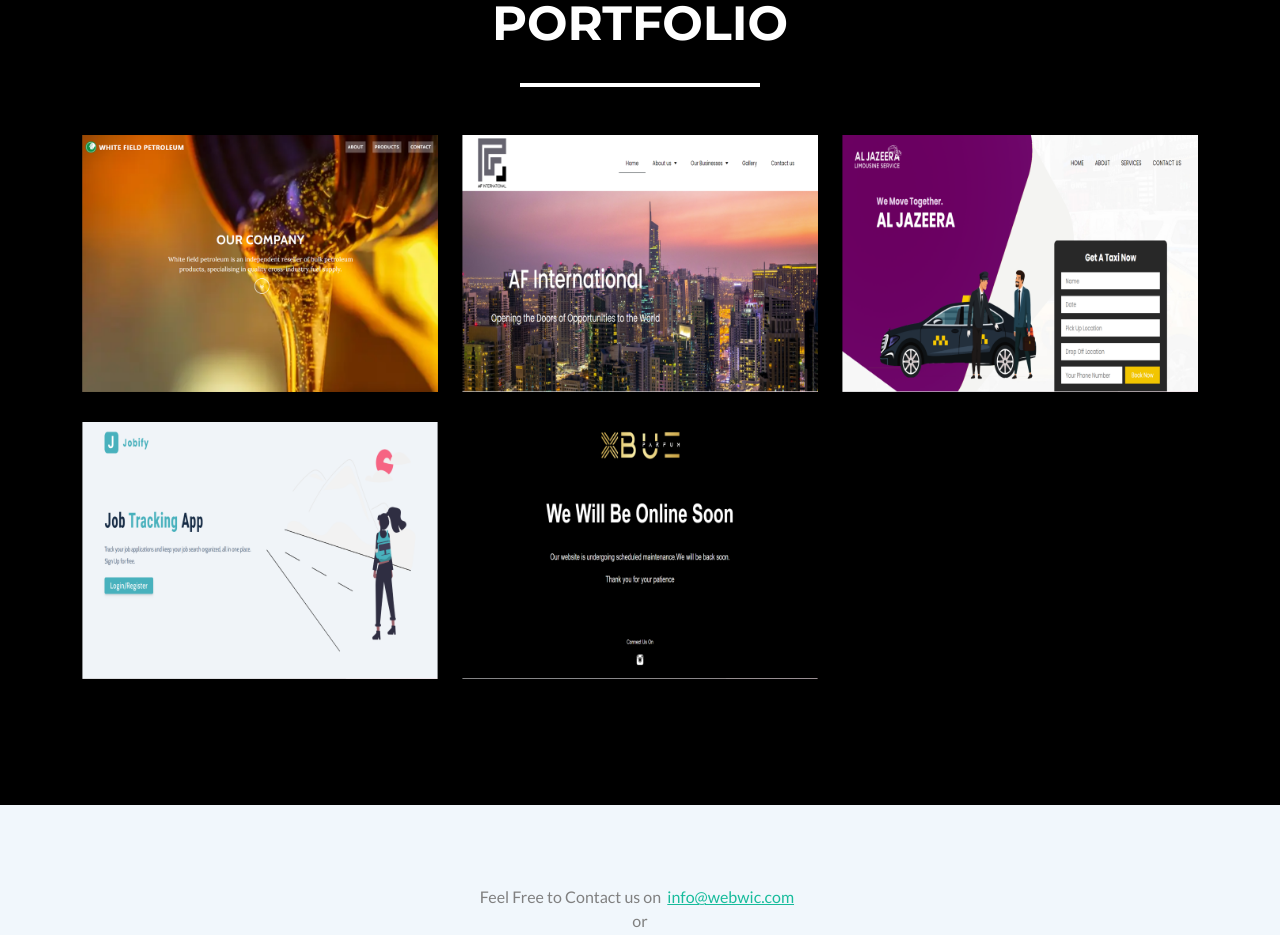
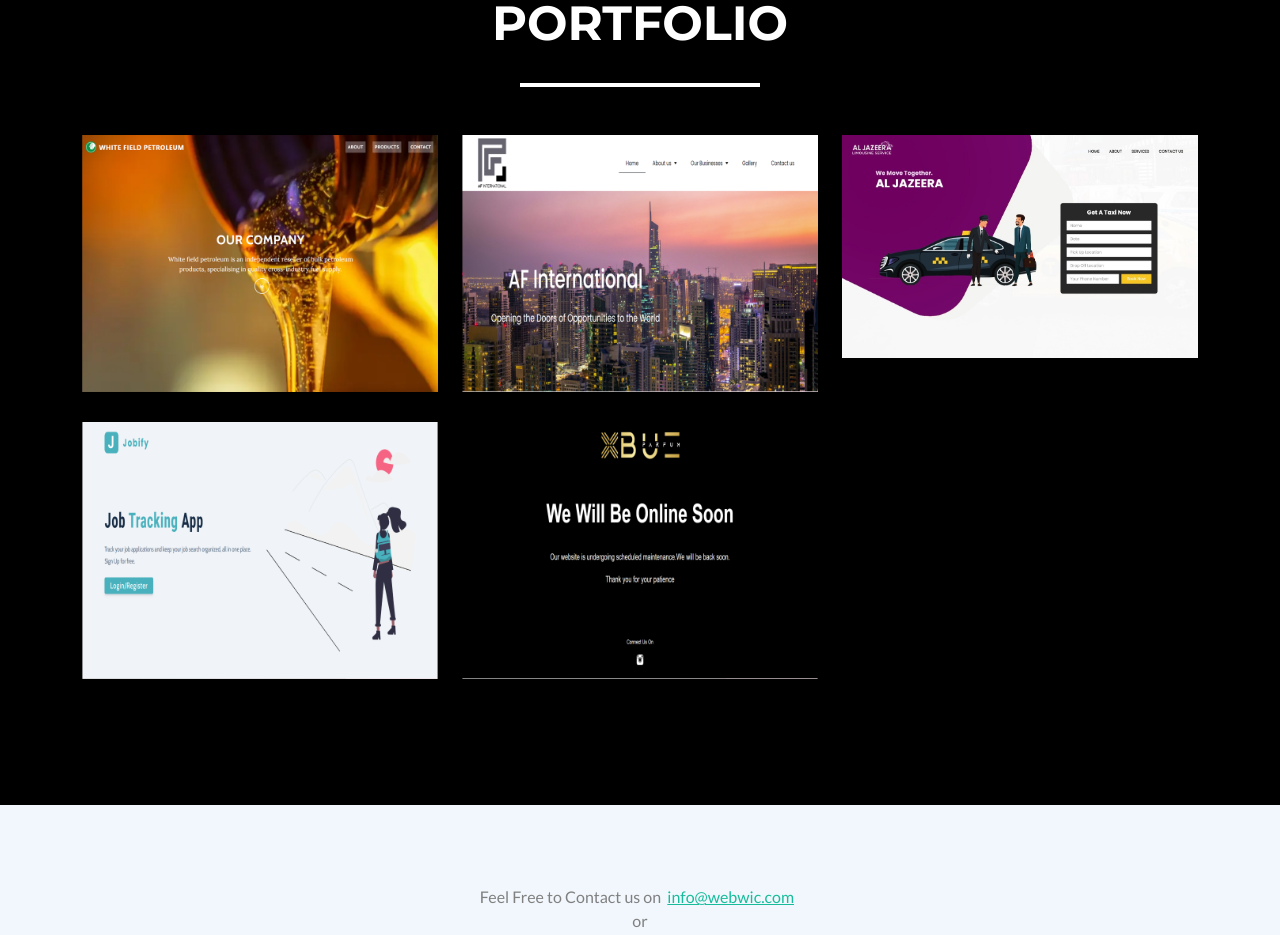
Before and after one commit to webwic/index, a website: page index.html in a window 1280 px wide. Shown: the part 3185-4120 px from the top of the page. Drawn offline with nearby package versions, Linux system fonts and the light colour scheme; files whose address does not match are found by name.

Commit message:
updated aljazeera pic

```diff
--- a/index.html
+++ b/index.html
@@ -331,7 +331,7 @@
                                         <path fill-rule="evenodd"
                                             d="M15 2a1 1 0 0 0-1-1H2a1 1 0 0 0-1 1v12a1 1 0 0 0 1 1h12a1 1 0 0 0 1-1V2zM0 2a2 2 0 0 1 2-2h12a2 2 0 0 1 2 2v12a2 2 0 0 1-2 2H2a2 2 0 0 1-2-2V2zm5.854 8.803a.5.5 0 1 1-.708-.707L9.243 6H6.475a.5.5 0 1 1 0-1h3.975a.5.5 0 0 1 .5.5v3.975a.5.5 0 1 1-1 0V6.707l-4.096 4.096z" />
                                     </svg> </i></div>
-                        </div><img class="img-fluid" src="assets/img/portfolio/aljazeera.png">
+                        </div><img class="img-fluid" src="assets/img/portfolio/aljazeera.jpeg">
                     </a></div>
 
 
```
Also changed, not shown: public/assets/img/portfolio/aljazeera.jpeg (added), public/assets/img/portfolio/aljazeera.png (deleted), 2 other files.
